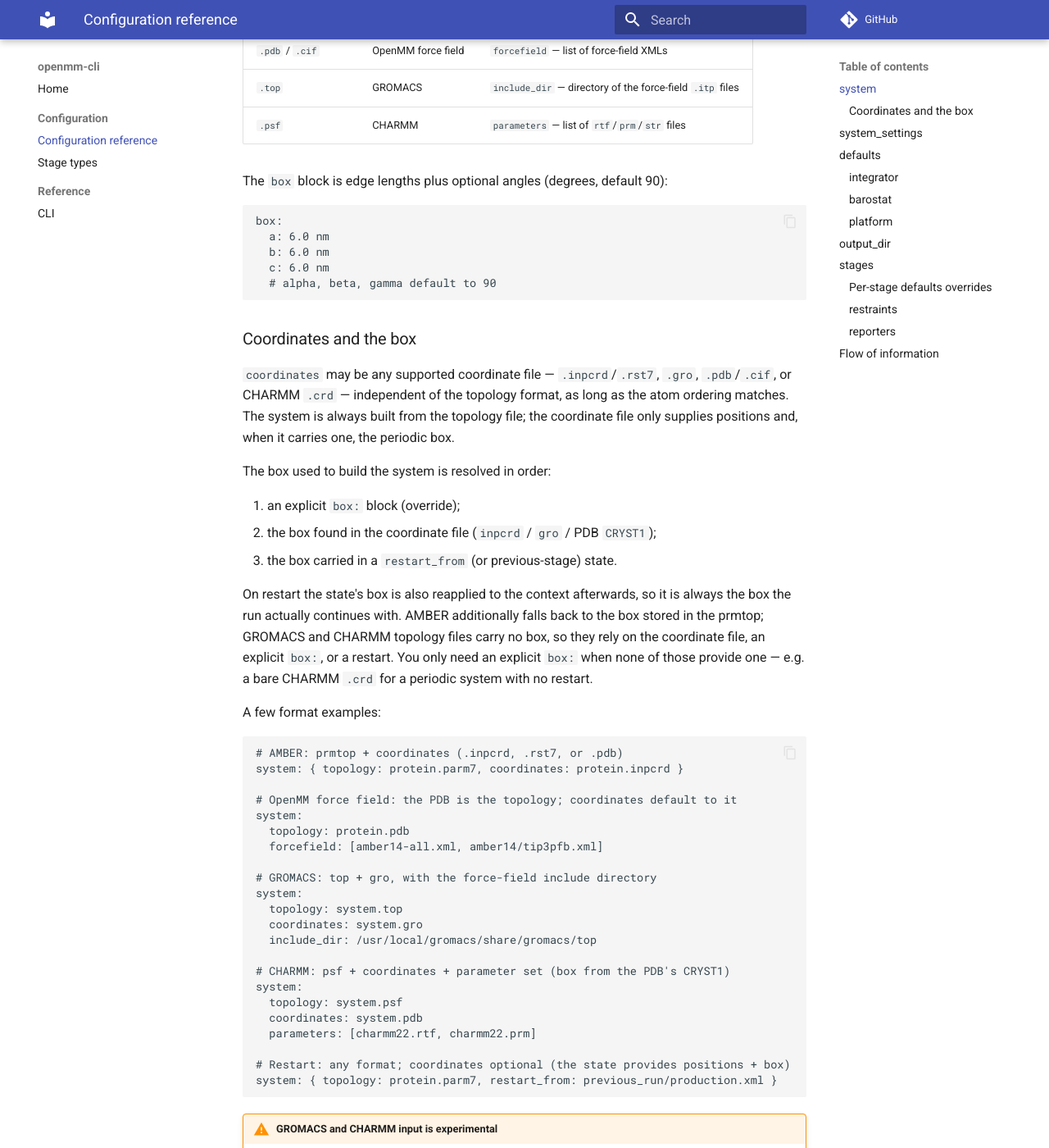
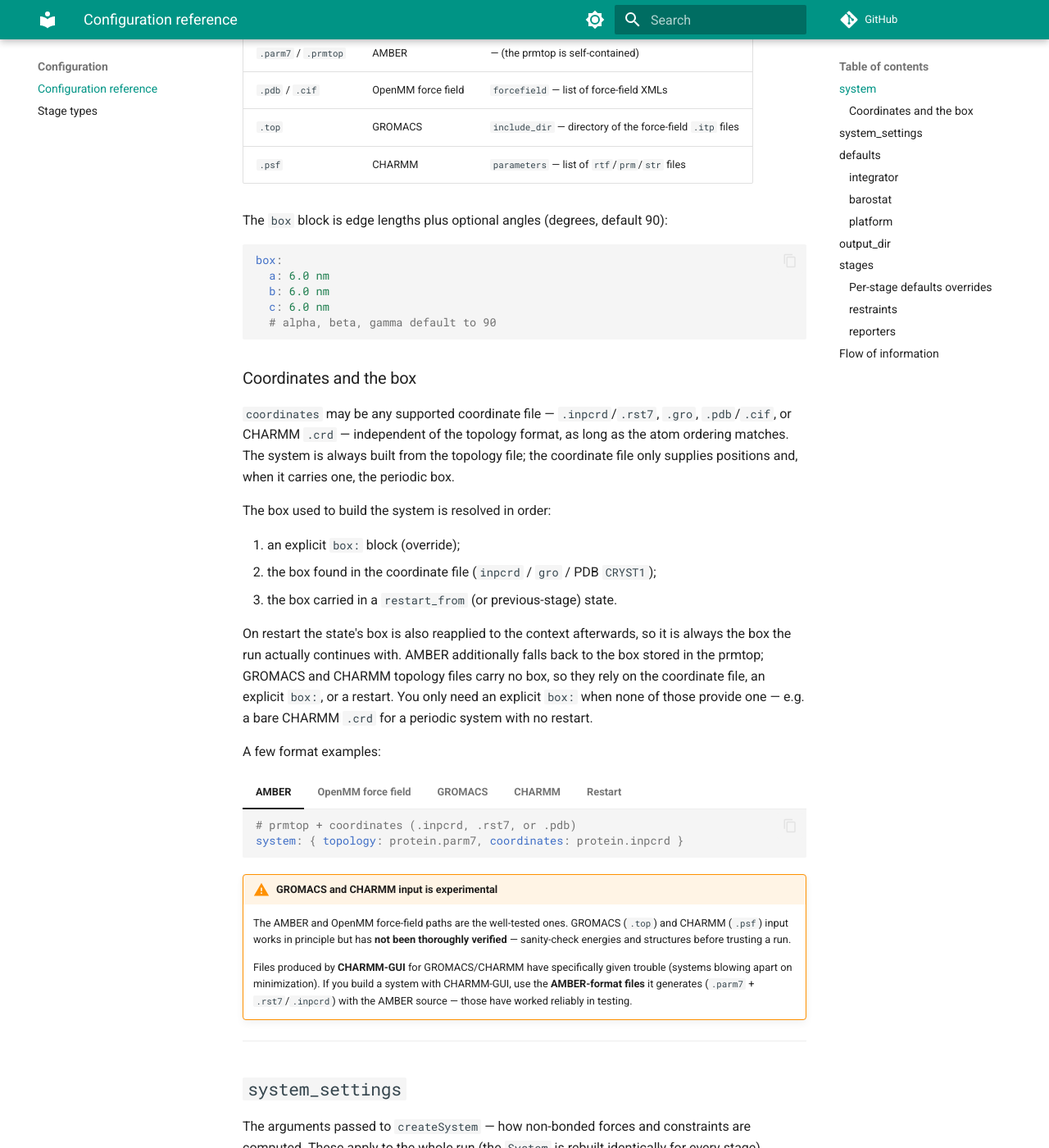
Before and after one commit to jankocivic/openmm-cli, an MkDocs documentation site: the page built from docs/configuration.md, in a window 1280 px wide and 1400 px high, scrolled down 1285 px. Shown: the whole window at 82% size. Built offline with MkDocs 1.6.1 and Material for MkDocs 9.7.7, drawn with Linux system fonts in a browser that asks for light colours; comment, search, counter and statistics services are not loaded; some of the changed text lies outside the part shown.

Commit message:
Visual changes to the documentation

````diff
--- a/docs/configuration.md
+++ b/docs/configuration.md
@@ -60,30 +60,48 @@ On restart the state's box is also reapplied to the context afterwards, so it is
 
 A few format examples:
 
-```yaml
-# AMBER: prmtop + coordinates (.inpcrd, .rst7, or .pdb)
-system: { topology: protein.parm7, coordinates: protein.inpcrd }
+=== "AMBER"
 
-# OpenMM force field: the PDB is the topology; coordinates default to it
-system:
-  topology: protein.pdb
-  forcefield: [amber14-all.xml, amber14/tip3pfb.xml]
+    ```yaml
+    # prmtop + coordinates (.inpcrd, .rst7, or .pdb)
+    system: { topology: protein.parm7, coordinates: protein.inpcrd }
+    ```
 
-# GROMACS: top + gro, with the force-field include directory
-system:
-  topology: system.top
-  coordinates: system.gro
-  include_dir: /usr/local/gromacs/share/gromacs/top
+=== "OpenMM force field"
 
-# CHARMM: psf + coordinates + parameter set (box from the PDB's CRYST1)
-system:
-  topology: system.psf
-  coordinates: system.pdb
-  parameters: [charmm22.rtf, charmm22.prm]
+    ```yaml
+    # the PDB is the topology; coordinates default to it
+    system:
+      topology: protein.pdb
+      forcefield: [amber14-all.xml, amber14/tip3pfb.xml]
+    ```
 
-# Restart: any format; coordinates optional (the state provides positions + box)
-system: { topology: protein.parm7, restart_from: previous_run/production.xml }
-```
+=== "GROMACS"
+
+    ```yaml
+    # top + gro, with the force-field include directory
+    system:
+      topology: system.top
+      coordinates: system.gro
+      include_dir: /usr/local/gromacs/share/gromacs/top
+    ```
+
+=== "CHARMM"
+
+    ```yaml
+    # psf + coordinates + parameter set (box from the PDB's CRYST1)
+    system:
+      topology: system.psf
+      coordinates: system.pdb
+      parameters: [charmm22.rtf, charmm22.prm]
+    ```
+
+=== "Restart"
+
+    ```yaml
+    # any format; coordinates optional (the state provides positions + box)
+    system: { topology: protein.parm7, restart_from: previous_run/production.xml }
+    ```
 
 !!! warning "GROMACS and CHARMM input is experimental"
     The AMBER and OpenMM force-field paths are the well-tested ones. GROMACS (`.top`) and CHARMM (`.psf`) input works in principle but has **not been thoroughly verified** — sanity-check energies and structures before trusting a run.
--- a/mkdocs.yaml
+++ b/mkdocs.yaml
@@ -3,9 +3,33 @@ repo_url: https://github.com/jankocivic/openmm-cli
 
 theme:
   name: material
+  palette:
+    # Light mode (and the toggle to switch to dark)
+    - media: "(prefers-color-scheme: light)"
+      scheme: default
+      primary: teal
+      accent: teal
+      toggle:
+        icon: material/brightness-7
+        name: Switch to dark mode
+    # Dark mode (and the toggle to switch back to light)
+    - media: "(prefers-color-scheme: dark)"
+      scheme: slate
+      primary: teal
+      accent: teal
+      toggle:
+        icon: material/brightness-4
+        name: Switch to light mode
   features:
     - navigation.sections
+    - navigation.tabs
+    - navigation.top
+    - navigation.tracking
+    - toc.follow
     - content.code.copy
+    - content.code.annotate
+    - search.suggest
+    - search.highlight
 
 plugins:
   - search
@@ -13,6 +37,12 @@ plugins:
 
 markdown_extensions:
   - admonition
+  - attr_list
+  - md_in_html
+  - pymdownx.details
+  - pymdownx.superfences
+  - pymdownx.tabbed:
+      alternate_style: true
 
 nav:
   - Home: index.md
````
